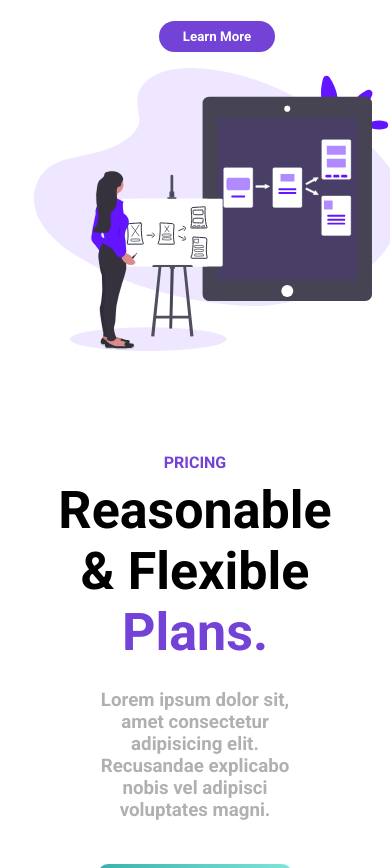
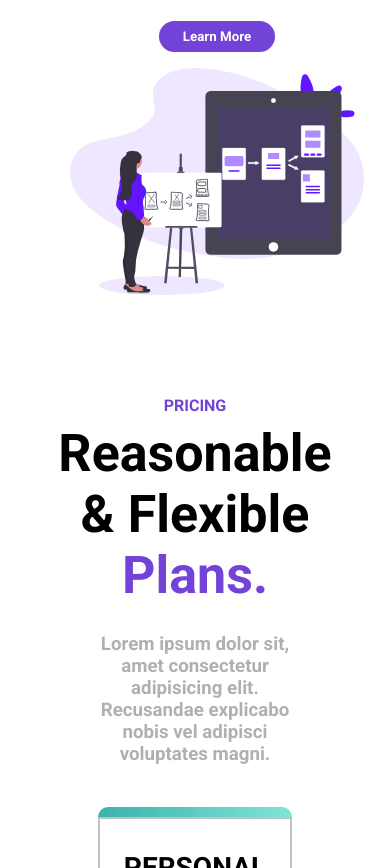
Before and after one commit to DiamonDoughnut/FES-WEEK2-FINAL, a plain HTML site: page index.html in a window 390 px wide. Shown: the part 6775-7643 px from the top of the page. Drawn offline with Linux system fonts and the light colour scheme.

Commit message:
Fixing values section image and list

```diff
--- a/index.css
+++ b/index.css
@@ -592,7 +592,7 @@ VALUES
 .values__list{
     display: flex;
     justify-content: space-evenly;
-    align-items: center;
+    align-items: flex-start;
     padding: 8px;
 }
 
@@ -629,7 +629,7 @@ VALUES
 }
 
 .values__image{
-    width: 100%;
+    max-width: 50%;
 }
 
 /*
@@ -1322,6 +1322,9 @@ footer{
     .values__row{
         flex-direction: column;
     }
+    .values__image{
+        max-width: 80%;
+    }
 }
 
 /* Mobile Phones */
```
